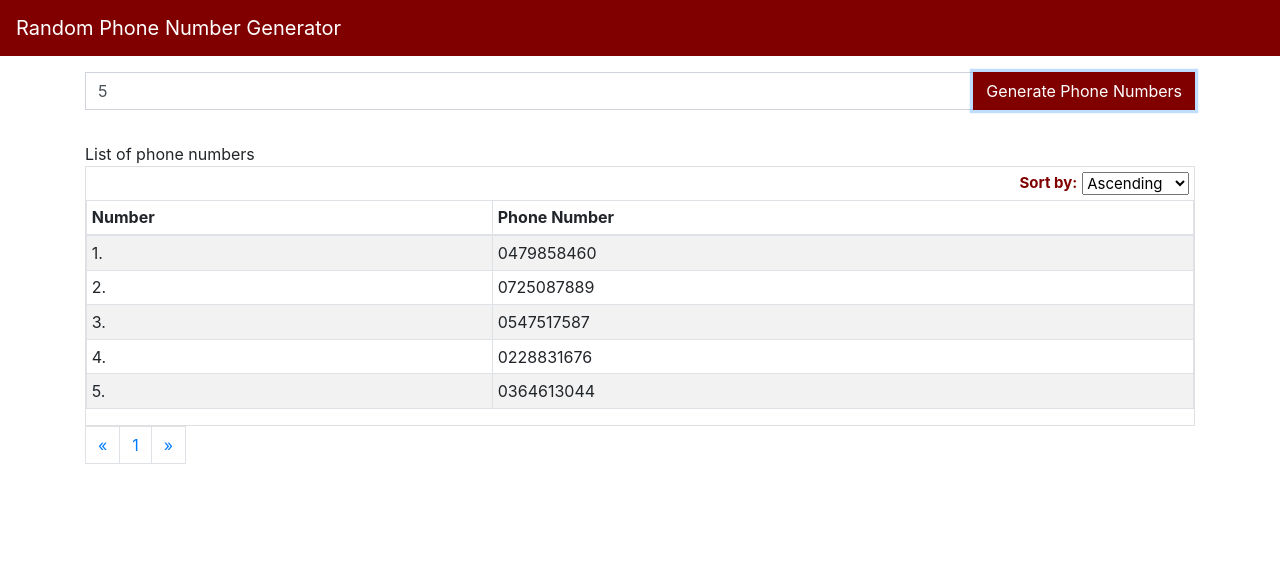
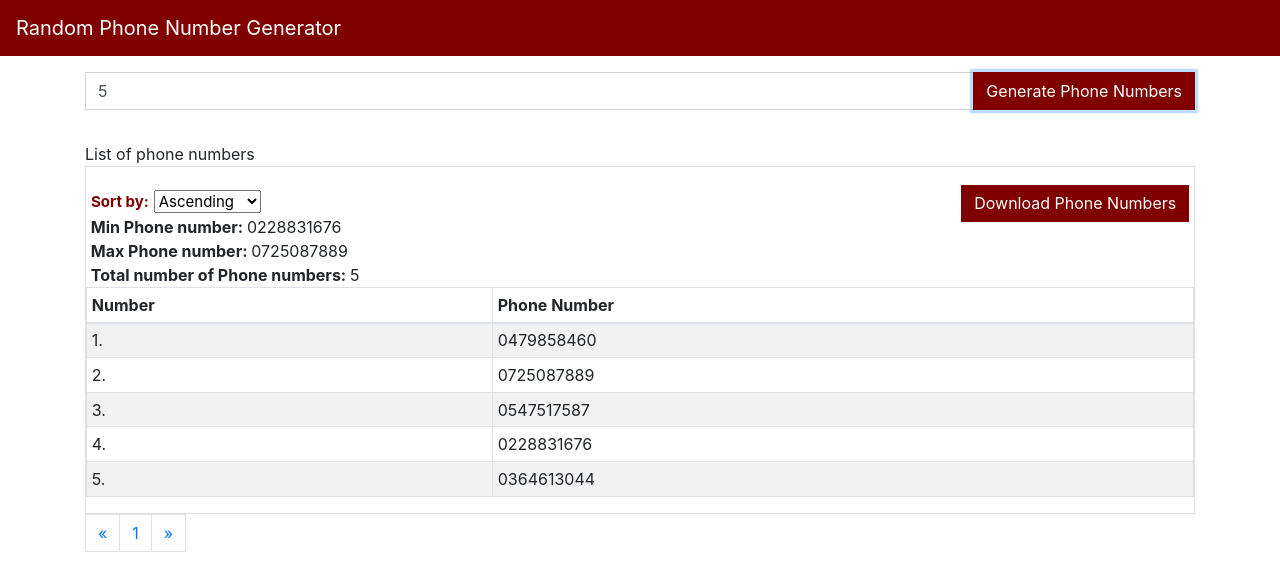
Before and after one commit to ALEHACKsp/random-phone-number-generator-1, a React (Create React App) app: page / in a window 1280 px wide. Both pictures are taken after typing "5" into the empty fields and a click on the button "Generate Phone Numbers". Shown: the top 578 px of the page. Built offline with nearby package versions, Linux system fonts and the light colour scheme.

Commit message:
- Implement statisctics for minimum and maximum

```diff
--- a/package.json
+++ b/package.json
@@ -8,6 +8,7 @@
     "enzyme-adapter-react-16": "^1.9.1",
     "node-sass": "^4.11.0",
     "react": "^16.8.0",
+    "react-csv": "^1.1.1",
     "react-dom": "^16.8.0",
     "react-router-dom": "^4.3.1",
     "react-scripts": "2.1.3"
--- /dev/null
+++ b/src/components/__styles__/download.scss
@@ -0,0 +1,19 @@
+@import 'shared';
+
+.download-button {
+  background-color: $primary-color;
+  border-color: $primary-color;
+  float: right;
+  margin-right: 0.3rem;
+  padding-top: 5px;
+  margin-top: 0px;
+  margin-bottom: 10px;
+}
+a {
+  color: white;
+  text-decoration: none;
+}
+a:hover {
+  color: white;
+  text-decoration: none;
+}
--- a/src/components/__styles__/home.scss
+++ b/src/components/__styles__/home.scss
@@ -9,15 +9,28 @@ section {
   background-color: $primary-color;
   border-color: $primary-color;
   color: white;
+  a {
+    color: white;
+    text-decoration: none;
+  }
+  a:hover {
+    color: white !important;
+    text-decoration: none;
+  }
 }
+
 .text {
   padding-left: 1rem;
   padding-top: 1rem;
   color: $primary-color;
   font-size: 0.875rem;
-  float: left;
 }
 .card-title {
   display: inline;
   padding-top: 1rem;
 }
+
+.stats {
+  padding-top: 30px;
+  padding-left: 0.3rem;
+}
--- a/src/components/__styles__/sort.scss
+++ b/src/components/__styles__/sort.scss
@@ -1,7 +1,7 @@
 @import 'shared';
 
 .sort {
-  float: right;
+  float: left;
 }
 .select {
   margin-top: 0.3rem;
--- /dev/null
+++ b/src/components/downloadNumbers.js
@@ -0,0 +1,11 @@
+import React from 'react';
+import { CSVLink } from 'react-csv';
+
+import './__styles__/download.scss';
+
+const DownloadPhoneNumbers = (data) => (
+  <button className="btn download-button">
+    <CSVLink data={[data]} filename={"my-phone-file.csv"}>Download Phone Numbers</CSVLink>
+  </button>
+);
+export default DownloadPhoneNumbers;
--- a/src/components/home.js
+++ b/src/components/home.js
@@ -1,7 +1,10 @@
 import React from 'react';
+
 import './__styles__/home.scss';
 import PhoneNumber from 'services/PhoneNumber';
 import Sorter from './sorter';
+import DownloadPhoneNumbers from './downloadNumbers';
+import MinMaxPhoneNumber from './minMax';
 
 class Home extends React.Component {
   state = {
@@ -9,7 +12,10 @@ class Home extends React.Component {
     currentPage: 1,
     phoneNumbersPerPage: 20,
     number: '',
-    sorter: 'asc'
+    sorter: 'asc',
+    min: null,
+    max: null,
+    total: 0
   };
 
   sortPhoneNumbers = () => {
@@ -49,17 +55,31 @@ class Home extends React.Component {
   };
 
   updatePhoneNumbers = phoneNumbers => {
-    this.setState({ phoneNumbers: [...PhoneNumber.storage.all().values()] });
+    return this.setState({ phoneNumbers: [...PhoneNumber.storage.all().values()] }, async () => {
+      await this.getStatistics();
+    });
   };
   componentDidMount() {
     this.updatePhoneNumbers();
-    this.setState({ count: this.state.phoneNumbers.length });
+    this.getStatistics();
   }
 
+  getStatistics = () => {
+    const { phoneNumbers } = this.state;
+    if (phoneNumbers.length > 0) {
+      const min = Math.min(...phoneNumbers);
+      const max = Math.max(...phoneNumbers);
+      const total = this.state.phoneNumbers.length;
+      this.setState({
+        min,
+        max,
+        total
+      });
+    }
+  };
+
   render() {
-    const count = this.state.phoneNumbers.length;
-    const { phoneNumbers, currentPage, phoneNumbersPerPage, number } = this.state;
-    console.log(number);
+    const { phoneNumbers, currentPage, phoneNumbersPerPage, number, min, max, total } = this.state;
 
     // Logic for displaying phone numbers
     const indexOfLastPhoneNumber = currentPage * phoneNumbersPerPage;
@@ -101,14 +121,18 @@ class Home extends React.Component {
           List of phone numbers
           <div className="card">
             <div className="card-body card-table">
-              <div className="card-title">
+              <div className="card-title in-line">
                 <h5 className="text">
                   {phoneNumbers.length > phoneNumbersPerPage
-                    ? `Showing ${phoneNumbersPerPage} out of ${count} phone numbers
+                    ? `Showing ${phoneNumbersPerPage} out of ${total} phone numbers
               `
                     : null}
                 </h5>
                 <Sorter phoneNumbers={phoneNumbers} onChange={this.onSortChange} />
+                <DownloadPhoneNumbers data={phoneNumbers} />
+              </div>
+              <div className="stats">
+                <MinMaxPhoneNumber phoneNumbers={phoneNumbers} min={min} max={max} total={total} />
               </div>
               <table className="table table-striped table-bordered table-sm">
                 <thead>
@@ -118,14 +142,16 @@ class Home extends React.Component {
                   </tr>
                 </thead>
                 <tbody>
-                  {this.state.phoneNumbers
-                    ? currentPhoneNumbers.map((phoneNumber, index) => (
-                        <tr key={phoneNumber}>
-                          <td>{++index}.</td>
-                          <td>{phoneNumber}</td>
-                        </tr>
-                      ))
-                    : 'No phone numbers to show'}
+                  {this.state.phoneNumbers ? (
+                    currentPhoneNumbers.map((phoneNumber, index) => (
+                      <tr key={phoneNumber}>
+                        <td>{++index}.</td>
+                        <td>{phoneNumber}</td>
+                      </tr>
+                    ))
+                  ) : (
+                    <h5>'No phone numbers to show'</h5>
+                  )}
                 </tbody>
               </table>
             </div>
--- /dev/null
+++ b/src/components/minMax.js
@@ -0,0 +1,23 @@
+import React from 'react';
+
+const MinMaxPhoneNumber = ({ min, max, total, phoneNumbers }) => (
+  <div>
+    {phoneNumbers.length > 0 && (
+      <div>
+        <div>
+          <strong>Min Phone number: </strong>
+          <span>{`0${min}`}</span>
+        </div>
+        <div>
+          <strong>Max Phone number: </strong>
+          <span>{`0${max}`}</span>
+        </div>
+        <div>
+          <strong>Total number of Phone numbers: </strong>
+          <span>{total}</span>
+        </div>
+      </div>
+    )}
+  </div>
+);
+export default MinMaxPhoneNumber;
```
Also changed, not shown: 1 other file (tests, documents, lock files or other folders).
